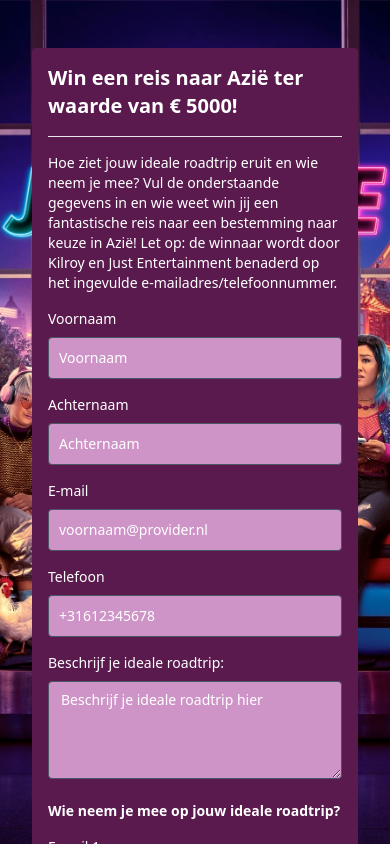
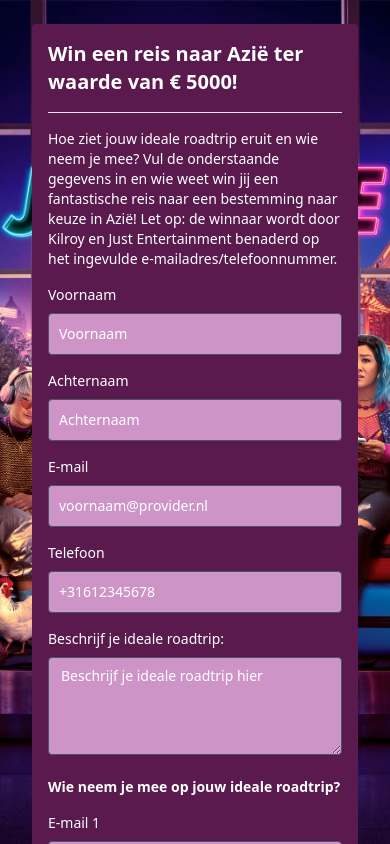
Before and after one commit to Crafture/joyride-kilroy-frontend, a Nuxt app: page / in a window 390 px wide. Built offline with nearby package versions, Linux system fonts and the light colour scheme.

Commit message:
changed pt for mobile

```diff
--- a/pages/index.vue
+++ b/pages/index.vue
@@ -5,7 +5,7 @@
         </div>
         <div
             class="fixed overflow-scroll sm:static sm:overflow-visible background-element w-screen md:w-1/2 h-screen bg-transparent">
-            <div class="md:h-full w-full flex items-center justify-center px-8 pb-28 pt-12 lg:py-8">
+            <div class="md:h-full w-full flex items-center justify-center px-8 pb-28 pt-6 lg:py-8">
                 <div class="relative w-full max-w-2xl md:h-auto">
                     <div class="relative p-4 bg-prim md:bg-transparent rounded sm:p-5">
                         <div class="flex pb-4 mb-4 rounded-t border-b sm:mb-5 dark:border-gray-600">
```
